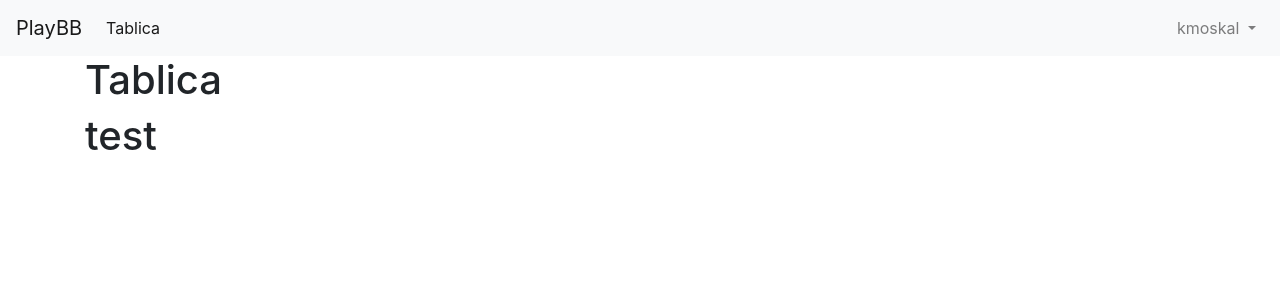
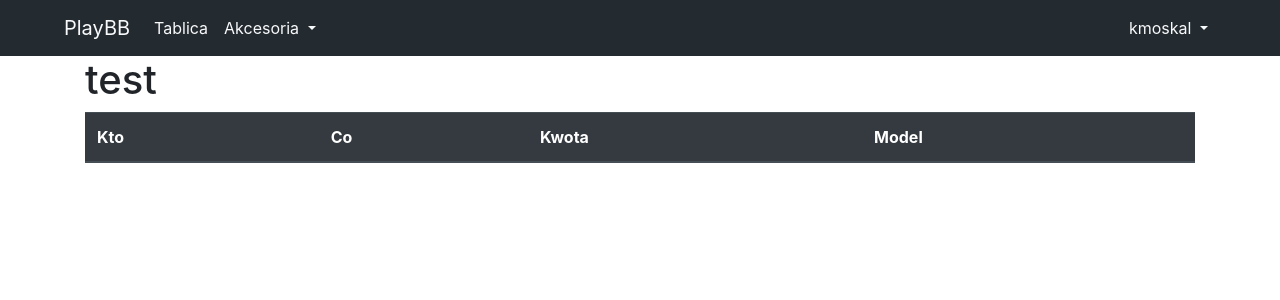
Before and after one commit to kmoskal/playbb, a Django app: page /akcesoria/ in a window 1280 px wide. Shown: the top 300 px of the page. Run offline with Django 3.2, Linux system fonts and the light colour scheme; a user stored in the database is signed in; data comes from the database, SQL or seed files in the repository; both versions use the stored data as it was after the commit; lists and menus that the app fills with data are empty; some libraries are stand-ins or nearby versions.

Commit message:
Working accounts and accesoria

```diff
--- a/akcesoria/models.py
+++ b/akcesoria/models.py
@@ -26,4 +26,4 @@ class Akcesoria(models.Model):
         return self.co
 
     def get_absolute_url(self):
-        return reverse("dashboard:dashboard_home")
+        return reverse("dashboard:dashboard-home")
--- a/akcesoria/templates/akcesoria/lista.html
+++ b/akcesoria/templates/akcesoria/lista.html
@@ -1,4 +1,28 @@
-{% extends 'dashboard/dashboard_home.html' %}
-{% block akcesoria %}
+{% extends 'base.html' %}
+{% block content %}
   <h1>test</h1>
+  <table class="table table-striped table-dark">
+    <thead>
+      <tr>
+        <th>Kto</th>
+        <th>Co</th>
+        <th>Kwota</th>
+        <th>Model</th>
+      </tr>
+    </thead>
+    <tbody>
+      {% for akces in akcesoria %}
+        <tr>
+          <td>{{ akces.kto }}</td>
+          <td>{{ akces.co }}</td>
+          <td>{{ akces.kwota }}</td>
+          <td>{{ akces.model }}</td>
+          <td> <a href="{% url 'akcesoria:akcesoria-detail' pk=akces.id %}">{{ akces.pk }}</a></td>
+        </tr>
+      {% endfor %}
+    </tbody>
+  </table>
+
+    <h1></h1>
+
 {% endblock %}
--- a/akcesoria/urls.py
+++ b/akcesoria/urls.py
@@ -6,7 +6,7 @@ app_name = 'akcesoria'
 urlpatterns = [
     path('dodaj', views.AkcesoriaCreateView.as_view(), name='akcesoria-dodaj'),
     path('', views.AkcesoriaListView.as_view(), name='akcesoria-lista'),
-    path('detail/', views.AkcesoriaDetailView.as_view(), name='akcesoria-detail')
-    #path('', views.TemplateView.as_view(template_name='dashboard/dashboard_home.html'), name='dashboard_home'),
-    #path('akcesoria')
+    path('detail/<int:pk>', views.AkcesoriaDetailView.as_view(), name='akcesoria-detail'),
+    path('update/<int:pk>/', views.AkcesoriaUpdateView.as_view(), name='akcesoria-update'),
+    path('delete/<int:pk>/', views.AkcesoriaDeleteView.as_view(), name='akcesoria-delete'),
 ]
--- a/akcesoria/views.py
+++ b/akcesoria/views.py
@@ -1,20 +1,69 @@
 from django.views.generic import TemplateView
-from django.views.generic import CreateView, ListView, DetailView, UpdateView
+from django.views.generic import (
+        CreateView, ListView, DetailView, UpdateView, DeleteView
+    )
+from django.urls import reverse
 from django.shortcuts import get_object_or_404
-from django.contrib.auth.mixins import LoginRequiredMixin
+from django.contrib.auth.mixins import LoginRequiredMixin, UserPassesTestMixin
+import datetime
 
 from .models import Akcesoria
 
 
 
-class AkcesoriaListView(LoginRequiredMixin, TemplateView):
+class AkcesoriaListView(LoginRequiredMixin, ListView):
+    login_url = 'accounts:account-login'
     template_name = 'akcesoria/lista.html'
+    this_month = datetime.datetime.now().month
+    queryset = Akcesoria.objects.filter(data__month=this_month)
+    #queryset = Akcesoria.objects.all()
+    model = Akcesoria
+    context_object_name = 'akcesoria'
+    ordering = ['-data']
 
 class AkcesoriaCreateView(LoginRequiredMixin, CreateView):
-    template_name = 'akcesoria/akcesoria_dodaj.html'
-    fields = ('kto', 'co', 'kwota', 'model')
+    login_url = 'accounts:account-login'
+    fields = ('co', 'kwota', 'model')
     model = Akcesoria
 
-class AkcesoriaDetailView(DetailView):
-    context_object_name = 'Akcesoria'
-    queryset = Akcesoria.objects.all()
+    def form_valid(self, form):
+        form.instance.kto = self.request.user
+        return super().form_valid(form)
+
+class AkcesoriaUpdateView(LoginRequiredMixin, UserPassesTestMixin, UpdateView):
+    login_url = 'accounts:account-login'
+    fields = ('co', 'kwota', 'model')
+    model = Akcesoria
+
+    def form_valid(self, form):
+        form.instance.kto = self.request.user
+        return super().form_valid(form)
+
+    def test_func(self):
+        obj = self.get_object()
+        if self.request.user == obj.kto:
+            return True
+        return False
+
+    def get_success_url(self):
+        return reverse("akcesoria:akcesoria-lista")
+
+
+class AkcesoriaDetailView(LoginRequiredMixin, DetailView):
+    login_url = 'accounts:account-login'
+    model = Akcesoria
+
+
+class AkcesoriaDeleteView(LoginRequiredMixin, UserPassesTestMixin, DeleteView):
+    login_url = 'accounts:account-login'
+    model = Akcesoria
+
+
+    def test_func(self):
+        obj = self.get_object()
+        if self.request.user == obj.kto:
+            return True
+        return False
+
+    def get_success_url(self):
+        return reverse("akcesoria:akcesoria-lista")
--- a/dashboard/urls.py
+++ b/dashboard/urls.py
@@ -5,6 +5,6 @@ from . import views
 app_name = 'dashboard'
 
 urlpatterns = [
-    path('', views.TemplateView.as_view(template_name='dashboard/dashboard_home.html'), name='dashboard_home'),
+    path('', views.DashboardView.as_view(), name='dashboard-home'),
     #path('akcesoria')
 ]
--- a/dashboard/views.py
+++ b/dashboard/views.py
@@ -1 +1,6 @@
 from django.views.generic import TemplateView
+from django.contrib.auth.mixins import LoginRequiredMixin
+
+class DashboardView(LoginRequiredMixin, TemplateView):
+    login_url = 'accounts:account-login'
+    template_name = 'dashboard/dashboard_home.html'
--- a/playbb/settings.py
+++ b/playbb/settings.py
@@ -128,5 +128,5 @@ STATICFILES_DIRS = [
 ]
 
 
-LOGIN_REDIRECT_URL = 'dashboard:dashboard_home'
+LOGIN_REDIRECT_URL = 'dashboard:dashboard-home'
 #LOGOUT_REDIRECT_URL = 'accounts:account-logout'
--- a/templates/base.html
+++ b/templates/base.html
@@ -6,8 +6,8 @@
     <link rel="stylesheet" href="https://stackpath.bootstrapcdn.com/bootstrap/4.4.1/css/bootstrap.min.css" integrity="sha384-Vkoo8x4CGsO3+Hhxv8T/Q5PaXtkKtu6ug5TOeNV6gBiFeWPGFN9MuhOf23Q9Ifjh" crossorigin="anonymous">
   </head>
   <body>
-    <nav class="navbar navbar-expand-lg navbar-light bg-light">
-      <a class="navbar-brand" href="#">PlayBB</a>
+    <nav class="navbar navbar-expand-lg navbar-light" style="background-color: #232a30;">
+      <a class="navbar-brand text-light ml-5" href="#">PlayBB</a>
       <button class="navbar-toggler" type="button" data-toggle="collapse" data-target="#navbarSupportedContent" aria-controls="navbarSupportedContent" aria-expanded="false" aria-label="Toggle navigation">
         <span class="navbar-toggler-icon"></span>
       </button>
@@ -15,16 +15,26 @@
       {% if user.is_authenticated %}
         <div class="collapse navbar-collapse" id="navbarSupportedContent">
           <ul class="navbar-nav mr-auto">
-            <li class="nav-item active">
-              <a class="nav-link" href="#">Tablica <span class="sr-only">(current)</span></a>
+            <li class="nav-item text-light">
+              <a class="nav-link text-light" href="{% url 'dashboard:dashboard-home' %}">Tablica</a>
+            </li>
+            <li class="nav-item dropdown">
+              <a class="nav-link dropdown-toggle text-light" href="#" role="button" id="navbarDropdown" data-toggle="dropdown" aria-haspopup="true" aria-expanded="false">
+                Akcesoria
+              </a>
+              <div class="dropdown-menu" aria-labelledby="navbarDropdown">
+                <a class="dropdown-item" href="{% url 'akcesoria:akcesoria-lista' %}">Lista</a>
+                <a class="dropdown-item" href="{% url 'akcesoria:akcesoria-dodaj' %}">Dodaj</a>
+              </div>
             </li>
           </ul>
+
           <ul class="navbar-nav ml-auto">
             <li class="nav-item dropdown">
-              <a class="nav-link dropdown-toggle" href="#" id="navbarDropdown" role="button" data-toggle="dropdown" aria-haspopup="true" aria-expanded="false">
+              <a class="nav-link dropdown-toggle text-light mr-5" href="#" id="navbarDropdown" role="button" data-toggle="dropdown" aria-haspopup="true" aria-expanded="false">
                 {{ user.username }}
               </a>
-              <div class="dropdown-menu" aria-labelledby="navbarDropdown">
+              <div class="dropdown-menu" >
                 <a class="dropdown-item" href="{% url 'accounts:account-change-password' %}">Zmień Hasło</a>
                 <a class="dropdown-item" href="{% url 'accounts:account-logout' %}">Logout</a>
               </div>
@@ -34,15 +44,15 @@
       {% else %}
         <ul class="navbar-nav ml-auto">
           <li class="nav-item">
-            <a class="nav-link" href="{% url 'accounts:account-login' %}">Login</a>
+            <a class="nav-link text-light" href="{% url 'accounts:account-login' %}">Login</a>
           </li>
         </ul>
       {% endif %}
     </nav>
+    <div class="container">
+      {% block content %}{% endblock %}
+    </div>
 
-    {% block content %}
-
-    {% endblock %}
 
     <script src="https://code.jquery.com/jquery-3.4.1.slim.min.js" integrity="sha384-J6qa4849blE2+poT4WnyKhv5vZF5SrPo0iEjwBvKU7imGFAV0wwj1yYfoRSJoZ+n" crossorigin="anonymous"></script>
     <script src="https://cdn.jsdelivr.net/npm/popper.js@1.16.0/dist/umd/popper.min.js" integrity="sha384-Q6E9RHvbIyZFJoft+2mJbHaEWldlvI9IOYy5n3zV9zzTtmI3UksdQRVvoxMfooAo" crossorigin="anonymous"></script>
```
Also changed, not shown: akcesoria/templates/akcesoria/akcesoria_confirm_delete.html (added, +30 -0 lines), akcesoria/templates/akcesoria/akcesoria_detail.html (added, +37 -0 lines), akcesoria/templates/akcesoria/akcesoria_dodaj.html (deleted, +0 -14 lines), akcesoria/templates/akcesoria/akcesoria_form.html (added, +13 -0 lines), db.sqlite3.
